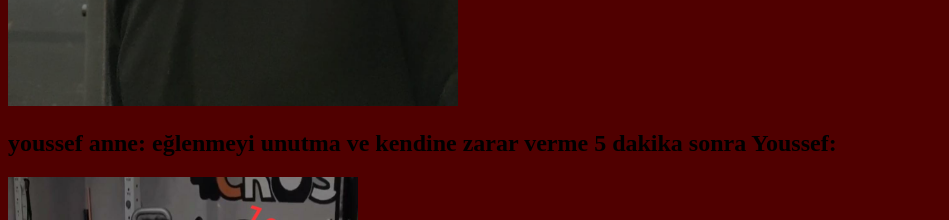
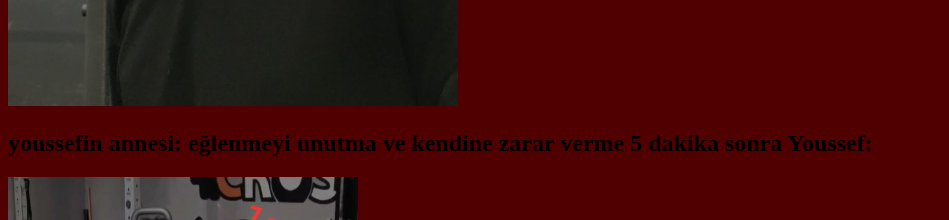
Before and after one commit to jookisho/Jookisho.github.io, a plain HTML site: page ifşalar.html in a window 1280 px wide. Shown: the part 4961-5181 px from the top of the page, without its empty margins (0-949 px from the left). Drawn offline with Linux system fonts and the light colour scheme.

Commit message:
Update ifşalar.html

```diff
--- a/ifşalar.html
+++ b/ifşalar.html
@@ -38,7 +38,7 @@
   <h2>
     Youssef, 99 kez rekorunu kırmaya çalıştıktan ve başarısız olduktan sonra</h2>
   <img src="İfşalar/youssefhappy.jpg" width="450" height="650">
-  <h2> youssef anne: eğlenmeyi unutma ve kendine zarar verme
+  <h2> youssefin annesi: eğlenmeyi unutma ve kendine zarar verme
     5 dakika sonra Youssef: </h2>
   <img src="İfşalar/deadlift.jpg" width="350" height="450">
   <h1>=-=-=-=-=-=-=-=-=-=-=-=-=-=-=-=-=-</h1>
```
